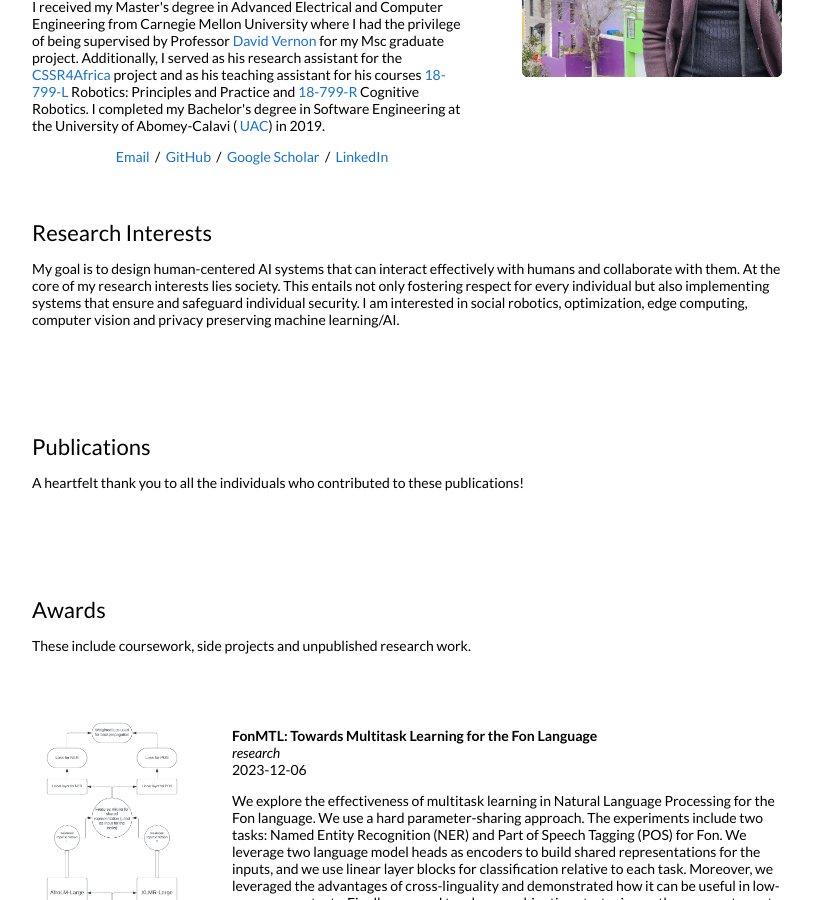
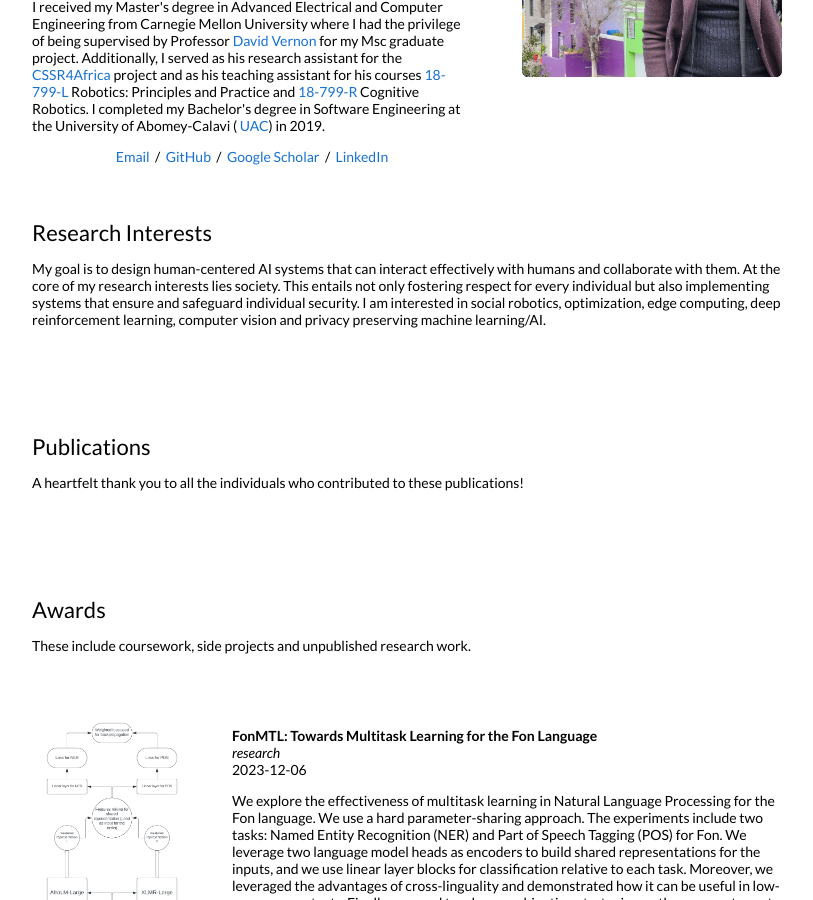
Before and after one commit to pamely/pamely.github.io, a Jekyll site: the page built from _posts/2023-12-06-winlp.markdown, in a window 1280 px wide and 900 px high, scrolled down 311 px. Shown: the whole window, without its empty margins (228-1041 px from the left). Built offline with Jekyll 4.4.1, drawn with Linux system fonts in a browser that asks for light colours.

Commit message:
Update default.html

```diff
--- a/_layouts/default.html
+++ b/_layouts/default.html
@@ -62,7 +62,7 @@
             <td style="padding:2.5%;width:100%;vertical-align:middle">
               <h2>Research Interests</h2>
               <p>
-                My goal is to design human-centered AI systems that can interact effectively with humans and collaborate with them. At the core of my research interests lies society. This entails not only fostering respect for every individual but also implementing systems that ensure and safeguard individual security. I am interested in social robotics, optimization, edge computing, computer vision and privacy preserving machine learning/AI.
+                My goal is to design human-centered AI systems that can interact effectively with humans and collaborate with them. At the core of my research interests lies society. This entails not only fostering respect for every individual but also implementing systems that ensure and safeguard individual security. I am interested in social robotics, optimization, edge computing, deep reinforcement learning, computer vision and privacy preserving machine learning/AI.
 
               </p>
             </td>
```
